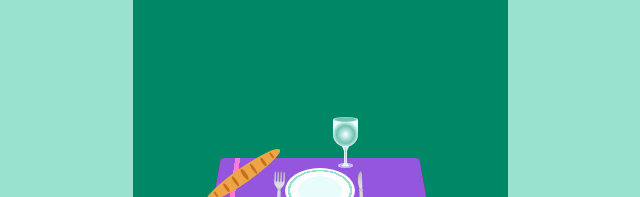
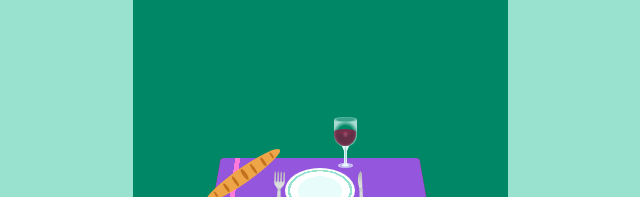
Before and after one commit to NeikaLehlo/P4-OhMyFood, a website: page restaurants/test.html in a window 1280 px wide. Shown: the part 291-488 px from the top of the page, 320-960 px from the left. Drawn offline with Linux system fonts and the light colour scheme; a web font is replaced by a local one.

Commit message:
Add wine in the glass

```diff
--- a/SASS/pages/test.scss
+++ b/SASS/pages/test.scss
@@ -2,9 +2,9 @@
     content: '';
     position: absolute;
   }
-body{
-    background-color: $color-tertiary;
-}
+// body{
+//     background-color: $color-tertiary;
+// }
 .loader{
     display: flex;
     justify-content: center;
@@ -18,7 +18,7 @@ body{
         justify-content: center;
         align-items: center;
         width: 375px;
-        background :$color-new-text;
+        background : $color-new-text;
 
         &__animation{
             position: relative;
@@ -413,47 +413,42 @@ body{
 
     &__header{
         top: 114px;
-        left: 200px ;
+        left: 201px ;
         height: 25px;
-        width: 25px;
+        width: 23px;
         border-bottom-left-radius: 50%;
         border-bottom-right-radius: 50%;
-        // border: 1px ridge $color-grey-middle;
-         background: radial-gradient(ellipse,rgba(235,253,254,1) 5%, rgba(226,251,252,0.5) 50%, rgba(238,254,255,1) 78%);
+        background: radial-gradient(ellipse,rgba(235,253,254,0.7) 1%, rgba(226,251,252,0) 20%,rgba(226,251,252,0) 50%, rgba(238,254,255,0.7) 78%);
 
         &__top{
             top: 109px;
-            left: 200px;
+            left: 201px;
             height: 5px;
-            width: 25px;
+            width: 23px;
             border-radius: 50% 50% 0% 0%;
-        //     border-bottom-left-radius: 70%;
-        // border-bottom-right-radius: 70%;
-            // border: 1px ridge $color-grey-middle;
-            background: radial-gradient(ellipse, rgba(226,251,252,0.5) 50%, rgba(238,254,255,1) 78%);
+            background: radial-gradient(ellipse, rgba(226,251,252,0.25) 50%, rgba(238,254,255,0.7) 78%);
         }
     }
 
-    // &__wine{
-    //     top: 115px;
-    //     left: 201px ;
-    //     height: 25px;
-    //     width: 23px;
-    //     border-bottom-left-radius: 50%;
-    //     border-bottom-right-radius: 50%;
-    //     border: 1px ridge $color-grey-middle;
-    //     background-color: red;
+    &__wine{
+        top: 113px;
+        left: 201.5px ;
+        height: 25px;
+        width: 22px;
+        border-bottom-left-radius: 50%;
+        border-bottom-right-radius: 50%;
+        background: linear-gradient(0deg, rgba(153,0,51,0.65) 50%, rgba(238,254,255,0) 50%);
 
-    //     &__top{
-    //         top: 122.5px;
-    //         left: 201px;
-    //         height: 5px;
-    //         width: 23px;
-    //         border-radius: 50%;
-    //         border: 1px ridge $color-grey-middle;
-    //         background-color: purple;
-    //     }
-    // }
+        &__top{
+            top: 120.5px;
+            left: 201.5px;
+            height: 5px;
+            width: 22px;
+            border-radius: 50% 50% 0% 0% ;
+            background: radial-gradient(circle, rgba(179,0,59,0.65) 50%, rgba(153,0,51,0.65) 80%);
+
+        }
+    }
 
 
 
```
Also changed, not shown: restaurants/restaurant1.html (+1 -1 lines), assets/CSS/style.css, 1 other file.
